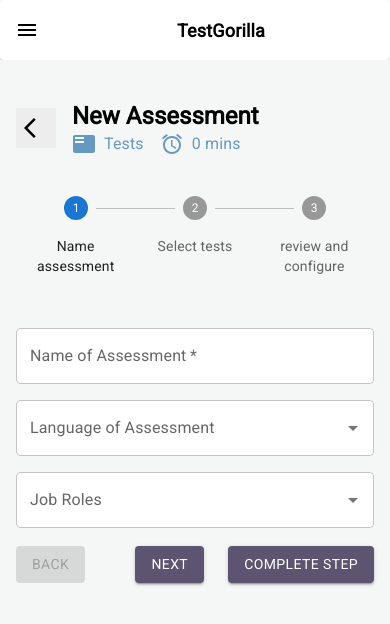
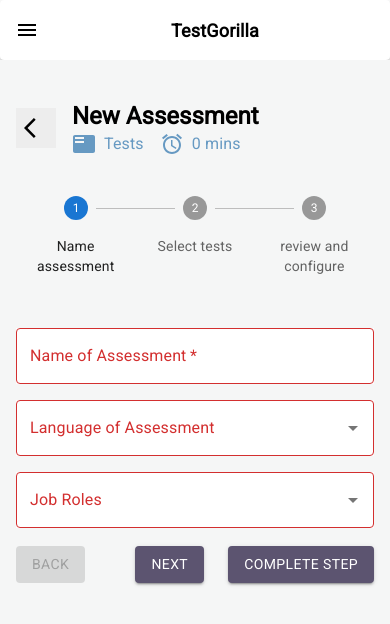
Before and after one commit to adarsh-jain-bit/amensestestify, a React (Create React App) app: page /NewAssessment in a window 390 px wide. Shown: the top 624 px of the page. Built offline with nearby package versions, Linux system fonts and the light colour scheme.

Commit message:
add validation in stepper

```diff
--- a/src/Components/AdminPages/Assessment/MyAssessment.jsx
+++ b/src/Components/AdminPages/Assessment/MyAssessment.jsx
@@ -24,6 +24,7 @@
 const MyAssessment = () => {
   const theme = useTheme();
   const onlySmallScreen = useMediaQuery(theme.breakpoints.down("sm"));
+  const onlyMediumScreen = useMediaQuery("(min-width:674px)");
   const Assessment = ["Active", "Archived"];
   function createData(name, calories, fat, carbs, protein) {
     return { name, calories, fat, carbs, protein };
@@ -67,7 +68,7 @@
                 startIcon={<AddCircleOutlineIcon />}
                 style={buttonStyle}
               >
-                {onlySmallScreen ? "" : "Create new Assessment"}
+                {onlySmallScreen ? " " : "Create new Assessment"}
               </Button>
             </Link>
           </Stack>
@@ -107,7 +108,9 @@
             </IconButton>
           </Paper>
           <CustomDropDown
-            width={onlySmallScreen ? "400px" : "200px"}
+            width={
+              !onlyMediumScreen ? (onlySmallScreen ? "100%" : "400px") : "200px"
+            }
             background="white"
             label="Language"
             data={Assessment}
--- a/src/Components/AdminPages/CreateNewAssessment/AssessmentStage1st.jsx
+++ b/src/Components/AdminPages/CreateNewAssessment/AssessmentStage1st.jsx
@@ -3,7 +3,8 @@
 import TextField from "@mui/material/TextField";
 import Autocomplete from "@mui/material/Autocomplete";
 import Stack from "@mui/material/Stack";
-function AssessmentStage1st() {
+
+function AssessmentStage1st({ fields, onFieldChange }) {
   return (
     <div>
       <Box
@@ -18,33 +19,49 @@
           <TextField
             fullWidth
             required
+            error={fields.assessmentName.trim() === ""}
             id="fullWidth"
             label="Name of Assessment"
             sx={{ backgroundColor: "white" }}
+            value={fields.assessmentName}
+            onChange={(e) => onFieldChange("assessmentName", e.target.value)}
+            helperText={
+              fields.assessmentName.trim() === ""
+                ? fields.error.assessmentName
+                : ""
+            }
           />
           <Autocomplete
             disablePortal
-            id="combo-box-demo"
+            id="language-combo-box"
             fullWidth
             options={languages}
+            value={fields.language}
+            onChange={(_, newValue) => onFieldChange("language", newValue)}
             renderInput={(params) => (
               <TextField
+                error={!fields.language}
                 {...params}
                 label="Language of Assessment"
                 sx={{ backgroundColor: "white" }}
+                helperText={!fields.language ? fields.error.language : ""}
               />
             )}
           />
           <Autocomplete
             disablePortal
             fullWidth
-            id="combo-box-demo"
+            id="jobRole-combo-box"
             options={jobRoles}
+            value={fields.jobRole}
+            onChange={(_, newValue) => onFieldChange("jobRole", newValue)}
             renderInput={(params) => (
               <TextField
+                error={!fields.jobRole}
                 {...params}
                 label="Job Roles"
                 sx={{ backgroundColor: "white" }}
+                helperText={!fields.jobRole ? fields.error.jobRole : ""}
               />
             )}
           />
@@ -55,7 +72,6 @@
 }
 
 export default AssessmentStage1st;
-
 const languages = ["English", "Hindi", "Turkey", "Spanish"];
 const jobRoles = [
   "Frontend Developer",
--- a/src/Components/AdminPages/CreateNewAssessment/StepperStep.jsx
+++ b/src/Components/AdminPages/CreateNewAssessment/StepperStep.jsx
@@ -15,6 +15,24 @@
 function StepperStep() {
   const [activeStep, setActiveStep] = useState(0);
   const [completed, setCompleted] = useState({});
+  const [fields, setFields] = useState({
+    assessmentName: "",
+    language: null,
+    jobRole: null,
+    move: false,
+    error: {
+      assessmentName: "",
+      language: null,
+      jobRole: null,
+    },
+  });
+  console.log(fields);
+  const handleFieldChange = (field, value) => {
+    setFields((prevFields) => ({
+      ...prevFields,
+      [field]: value,
+    }));
+  };
 
   const totalSteps = () => {
     return steps.length;
@@ -33,10 +51,34 @@
   };
 
   const handleNext = () => {
+    // Check if it's the 1st step and if the required fields are filled
+    if (activeStep === 0) {
+      if (
+        fields.assessmentName.trim() === "" ||
+        fields.language === null ||
+        fields.jobRole === null
+      ) {
+        setFields((prevFields) => ({
+          ...prevFields,
+          move: false,
+          error: {
+            ...prevFields.error,
+            assessmentName: "Please provide a valid assessment name.",
+            language: "Please select the language",
+            jobRole: "Please Select the Valid Job Role",
+          },
+        }));
+        console.error("Please fill in all required fields in the 1st step.");
+        return;
+      } else {
+        setFields((prev) => ({ ...prev, move: true }));
+      }
+    }
     const newActiveStep =
       isLastStep() && !allStepsCompleted()
         ? steps.findIndex((step, i) => !(i in completed))
         : activeStep + 1;
+
     setActiveStep(newActiveStep);
   };
 
@@ -63,8 +105,8 @@
   return (
     <Box sx={{ minHeight: "91vh" }}>
       <Stepper
-        nonLinear
         activeStep={activeStep}
+        nonLinear={fields.move}
         alternativeLabel
         sx={{ mb: 5, mt: 5 }}
       >
@@ -99,7 +141,12 @@
         ) : (
           <React.Fragment>
             <Typography sx={{ mt: 5, py: "1%" }}>
-              {activeStep === 0 && <AssessmentStage1st />}
+              {activeStep === 0 && (
+                <AssessmentStage1st
+                  fields={fields}
+                  onFieldChange={handleFieldChange}
+                />
+              )}
               {activeStep === 1 && <AssessmentStage2nd />}
               {activeStep === 2 && <AssessmentStage3rd />}
             </Typography>
--- a/src/Components/AdminPages/Navbar/Nav.jsx
+++ b/src/Components/AdminPages/Navbar/Nav.jsx
@@ -87,16 +87,15 @@
         >
           {isMediumAndBelowDevices ? (
             <>
-              <Stack direction="row" alignItems="center">
+              <Stack direction="row" alignItems="center" width="100%">
                 <DrawerComp />
                 <Typography
                   sx={{
                     color: "black",
                     fontSize: `${isSmallAndBelowDevices ? "18px" : "22px"}`,
                     fontWeight: "bold",
-                    marginLeft: `${
-                      isSmallAndBelowDevices ? "130px" : undefined
-                    }`,
+                    width: "100%",
+                    textAlign: "center",
                   }}
                 >
                   TestGorilla
--- a/src/Components/AdminPages/Tests/Test.jsx
+++ b/src/Components/AdminPages/Tests/Test.jsx
@@ -35,8 +35,8 @@
   const buttonStyle = {
     backgroundColor: "#5C5470",
     color: "white",
-    height: onlySmallScreen ? "40px" : "50px",
-    width: onlySmallScreen ? "40px" : "250px",
+    height: !onlySmallScreen ? "40px" : "50px",
+    width: !onlySmallScreen ? "40px" : "250px",
     paddingRight: 0,
   };
 
@@ -61,7 +61,7 @@
               startIcon={<AddCircleOutlineIcon />}
               style={buttonStyle}
             >
-              {onlySmallScreen ? " " : "Create new Assessment"}
+              {!onlySmallScreen ? " " : "Create new Assessment"}
             </Button>
           </Link>
         </Stack>
@@ -71,7 +71,7 @@
         gap={4}
         mt={3}
         justifyContent="center"
-        flexWrap={onlyLargeScreen ? "wrap" : "nowrap"}
+        flexWrap={!onlyLargeScreen ? "wrap" : "nowrap"}
       >
         <Paper
           component="form"
@@ -79,7 +79,9 @@
             p: "2px 2px",
             display: "flex",
             alignItems: "center",
-            width: `${onlyLargeScreen ? "43%" : "500px"}`,
+            width: `${
+              !onlyLargeScreen ? (!onlySmallScreen ? "100%" : "43%") : "500px"
+            }`,
             height: 60,
           }}
         >
@@ -96,19 +98,25 @@
           background="white"
           label="Language"
           data={Language}
-          width={onlyLargeScreen ? "43%" : "500px"}
+          width={
+            !onlyLargeScreen ? (!onlySmallScreen ? "100%" : "43%") : "500px"
+          }
         />
         <CustomDropDown
           background="white"
           label="Job role"
           data={JobRole}
-          width={onlyLargeScreen ? "43%" : "500px"}
+          width={
+            !onlyLargeScreen ? (!onlySmallScreen ? "100%" : "43%") : "500px"
+          }
         />
         <CustomDropDown
           background="white"
           label="Test type"
           data={TestType}
-          width={onlyLargeScreen ? "43%" : "500px"}
+          width={
+            !onlyLargeScreen ? (!onlySmallScreen ? "100%" : "43%") : "500px"
+          }
         />
       </Stack>
       <Grid container spacing={4} mt={3}>
```
